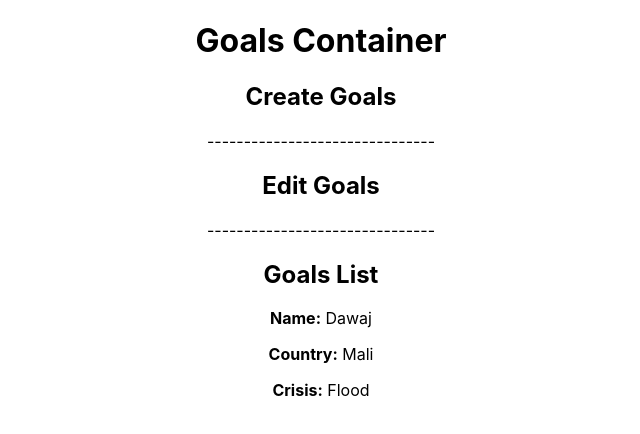
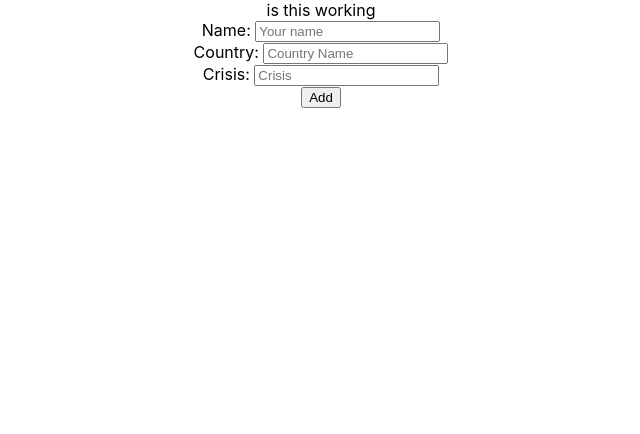
Before and after one commit to jawadalikhel/FrontEnd-Crisis-Relief, a React (Create React App) app in the folder crisis/: page / in a window 1280 px wide. Shown: the top 434 px of the page, without its empty margins (319-959 px from the left). Built offline with nearby package versions, Linux system fonts and the light colour scheme.

Commit message:
connect my mongodb with my front-end

```diff
--- a/crisis/src/CreateGoal/index.js
+++ b/crisis/src/CreateGoal/index.js
@@ -1,11 +1,27 @@
 import React, {Component} from 'react';
 
 class CreateGoal extends Component{
+  constructor(){
+    super();
+    this.state = {
+      name: '',
+      country: '',
+      crisis: '',
+    }
+  }
+
+  updateGoal = (e) =>{
+    this.setState({[e.currentTarget.name]: e.currentTarget.value})
+  }
+
   render(){
     return(
-      <div>
-        <h2>Create Goals</h2>
-      </div>
+      <form onSubmit={this.props.addGoal.bind(null, this.state)}>
+        Name:    <input type='text' name='name' onChange={this.updateGoal} value={this.state.name} placeholder='Your name' /><br/>
+        Country: <input type='text' name='country' onChange={this.updateGoal} value={this.state.country} placeholder='Country Name' /><br/>
+        Crisis:  <input type='text' name='crisis' onChange={this.updateGoal} value={this.state.crisis} placeholder='Crisis' /><br/>
+        <button>Add</button>
+      </form>
     )
   }
 }
--- a/crisis/src/GoalContainer/index.js
+++ b/crisis/src/GoalContainer/index.js
@@ -1,36 +1,38 @@
 import React, {Component} from 'react';
 import CreateGoal from '../CreateGoal';
-import EditGoal from '../EditGoal';
-import GoalList from '../GoalList';
+// import EditGoal from '../EditGoal';
+// import GoalList from '../GoalList';
 
 class GoalsContainer extends Component{
   constructor(){
     super();
     this.state = {
-      goalsObj: [
-        {name: 'Dawaj', country: 'Mali', crisis:'Flood', helped: true}
-      ]
+      goals: []
     }
   }
 
-  addGoal = (goal) =>{
-    goal.id = Math.random();
-    const newGoal = [...this.state.goalsObj, goal];
-    this.setState({
-      goalsObj: newGoal,
-    })
+  addGoal = async (goal, e) =>{
+    e.preventDefault();
+    console.log(goal, ' THIS IS THE GOOOOAL')
+
+    try {
+      const createGoal = await fetch('http://localhost:9000/api/v1/goals', {
+        method: 'POST',
+        body: JSON.stringify(goal),
+        headers: {
+          'Content-Type': 'application/json',
+        }
+      });
+    } catch (err) {
+      console.log(err, 'Error in addGoal')
+    }
   }
 
   render(){
-    console.log(this.state.goalsObj, ' <--- this is goalsObj data')
     return(
       <div>
-        <h1>Goals Container</h1>
-        <CreateGoal />
-        <p>-------------------------------</p>
-        <EditGoal />
-        <p>-------------------------------</p>
-        <GoalList showGoal={this.state.goalsObj}/>
+        is this working
+        <CreateGoal addGoal={this.addGoal} />
       </div>
     )
   }
--- a/crisis/src/GoalList/index.js
+++ b/crisis/src/GoalList/index.js
@@ -1,19 +1,16 @@
-import React, {Component} from 'react';
+import React from 'react';
 
-const Goals = ({showGoal}) => {
-  const goalsList = showGoal.length ? (
-    showGoal.map(showGoal =>{
-      return(
-        <div key={showGoal.id}>
-          <p><b>Name:</b> {showGoal.name}</p>
-          <p><b>Country:</b> {showGoal.country}</p>
-          <p><b>Crisis:</b> {showGoal.crisis}</p>
-        </div>
-      )
-    })
-  ) : (
-    <p>You dont have any goal list for any countries</p>
-  )
+const Goals = (props) => {
+  console.log(props, 'the is props in goallist')
+  const goalsList = props.showGoal.map((goal, i) =>{
+    return(
+      <div key={goal._id}>
+        <p>Name: {goal.name}</p>
+        <p>Country: {goal.country}</p>
+        <p>Crisis: {goal.crisis}</p>
+      </div>
+    )
+  })
   return(
     <div>
       <h2>Goals List</h2>
```
